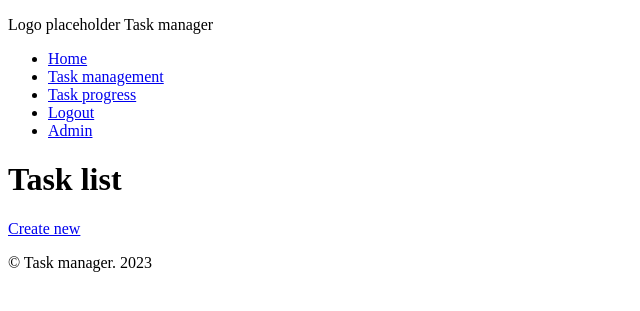
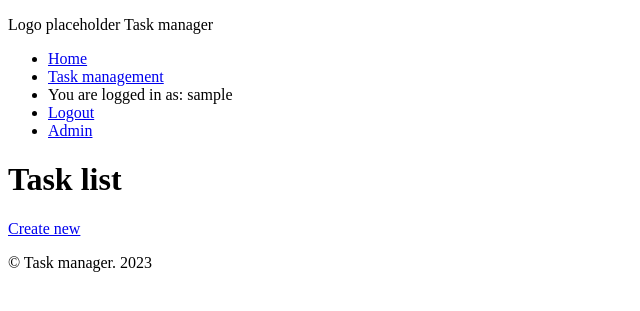
Before and after one commit to bro256/django03, a Django app: page /tasks/ in a window 1280 px wide. Shown: the top 311 px of the page, without its empty margins (0-640 px from the left). Run offline with Django 4.2, Linux system fonts and the light colour scheme; the visitor is signed in with stand-in values (Sample User, id 1); data comes from the database, SQL or seed files in the repository; data that the repository does not hold is empty.

Commit message:
task list and actions

```diff
--- a/django03/task_manager/templates/base.html
+++ b/django03/task_manager/templates/base.html
@@ -76,8 +76,8 @@
         <li><a href="{% url 'index' %}">{% trans "home"|capfirst %}</a></li>
         {% if user.is_authenticated %}
             <li><a href="{% url 'task_list' %}">{% trans "Task management"|capfirst %}</a></li>
-            <li><a href="{% url 'user_task_list' %}">{% trans "Task progress"|capfirst %}</a></li>
             {% comment %} <li><a href="{% url 'profile' %}">&#128100; {{ user.username }}</a></li>{% endcomment %}
+            <li>You are logged in as: {{ user.username }}</li>
             <li><a href="{% url 'logout' %}">{% trans "logout"|capfirst %}</a></li>
             {% comment %} <li><a href="{% url 'user_tasks' %}">{% trans "my tasks"|capfirst %}</a></li>{% endcomment %}
         {% else %}
--- a/django03/task_manager/templates/task_manager/task_list.html
+++ b/django03/task_manager/templates/task_manager/task_list.html
@@ -37,8 +37,8 @@
             <td>{{ task.is_overdue }}</td>
             <td>{{ task.get_priority_display }}</td>
             <td><a href="{% url 'task_detail' task.pk %}">View</a></td>
-            <td><a href="{% url 'task_detail' task.pk %}">Update status</a></td>
-            <td>{% if task.owner.username == user.username %}<a href="{% url 'task_update' task.pk %}">Update task</a>{% endif %}</td>
+            {% comment %} <td><a href="{% url 'task_detail' task.pk %}">Update status</a></td> {% endcomment %}
+            <td><a href="{% url 'task_update' task.pk %}">Update task</a></td>
             <td>{% if task.owner.username == user.username %}<a href="{% url 'task_delete' task.pk %}">Delete</a>{% endif %}</td>
         </tr>
         {% comment %} {% endif %} {% endcomment %}
--- a/django03/task_manager/views.py
+++ b/django03/task_manager/views.py
@@ -97,14 +97,22 @@ class TaskUpdateView(LoginRequiredMixin, UserPassesTestMixin, generic.UpdateView
 
     def get_form(self, form_class=None):
         form = super().get_form(form_class)
-        if not self.request.user.is_staff and not self.request.user.is_superuser:
+
+        if self.object.owner == self.request.user and not self.request.user.is_superuser:
             form.fields['assignee'].widget = forms.HiddenInput()
+
+        elif self.object.owner != self.request.user and not self.request.user.is_superuser:
+            # If user is superuser, exclude all fields except "status"
+            for field_name in form.fields:
+                if field_name != 'status':
+                    form.fields[field_name].widget = forms.HiddenInput()
+
         return form
 
     # Checks that the user passes the given test
     def test_func(self):
         obj = self.get_object()
-        if obj.owner == self.request.user:
+        if obj.owner == self.request.user or obj.assignee == self.request.user:
             return True
         else:
             return False
```
Also changed, not shown: other parts of django03/task_manager/templates/task_manager/task_list.html (+1 -1 lines).
